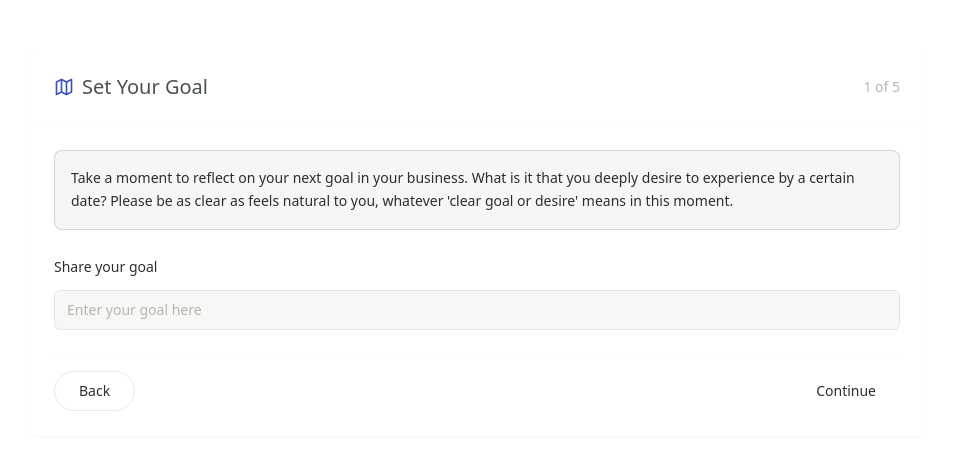
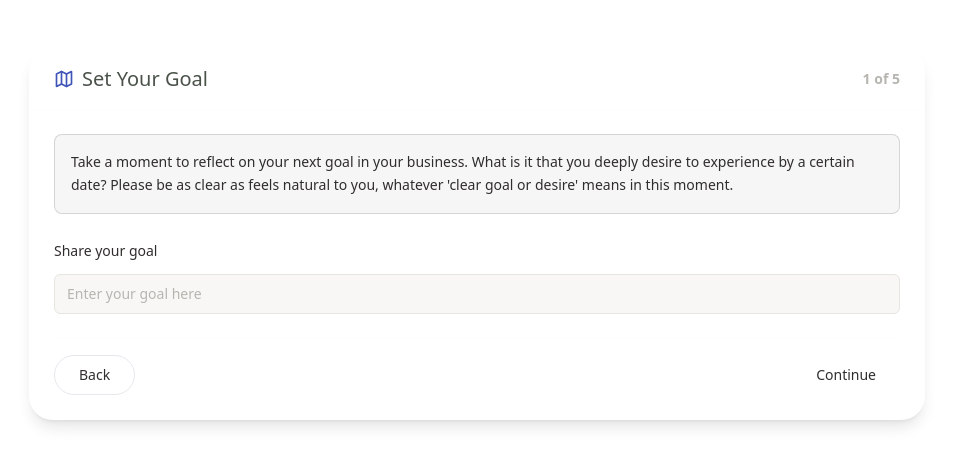
Before and after one commit to peatf/gps-live, a Next.js app: page / in a window 1280 px wide. Shown: the top 466 px of the page, without its empty margins (163-1116 px from the left). Built offline with nearby package versions, Linux system fonts and the light colour scheme.

Commit message:
Update Card.js

```diff
--- a/src/components/Card/Card.js
+++ b/src/components/Card/Card.js
@@ -4,34 +4,45 @@ import { cn } from "../../utils/cn";
 export const Card = ({ children, className }) => (
   <div
     className={cn(
-      "rounded-lg border border-stone/20 shadow-sm transition-all duration-300",
-      "glass-card hover:shadow-md",
+      "relative rounded-3xl shadow-lg transition-all duration-300", // Increased border radius for bubbly effect
+      "hover:shadow-xl hover:scale-105", // Hover interaction for depth and scale
+      "border border-transparent backdrop-blur-md", // Glass-like effect
       className
     )}
-    style={{
-      backgroundColor: "rgba(255, 255, 255, 0.01)",
-      backdropFilter: "blur(8px)",
-      WebkitBackdropFilter: "blur(8px)",
-    }}
   >
     {children}
   </div>
 );
 
 export const CardHeader = ({ children, className }) => (
-  <div className={cn("p-6 border-b border-stone/10", className)}>
+  <div
+    className={cn(
+      "px-6 py-4 rounded-t-3xl border-b border-stone/10", // Rounded top corners
+      className
+    )}
+  >
     {children}
   </div>
 );
 
 export const CardTitle = ({ children, className }) => (
-  <h2 className={cn("text-xl font-medium text-sage", className)}>
+  <h2
+    className={cn(
+      "text-xl font-semibold text-gray-800", // Consistent text styling
+      className
+    )}
+  >
     {children}
   </h2>
 );
 
 export const CardContent = ({ children, className }) => (
-  <div className={cn("p-6 space-y-6", className)}>
+  <div
+    className={cn(
+      "p-6 space-y-4", // Padding and spacing for content elements
+      className
+    )}
+  >
     {children}
   </div>
 );
```
